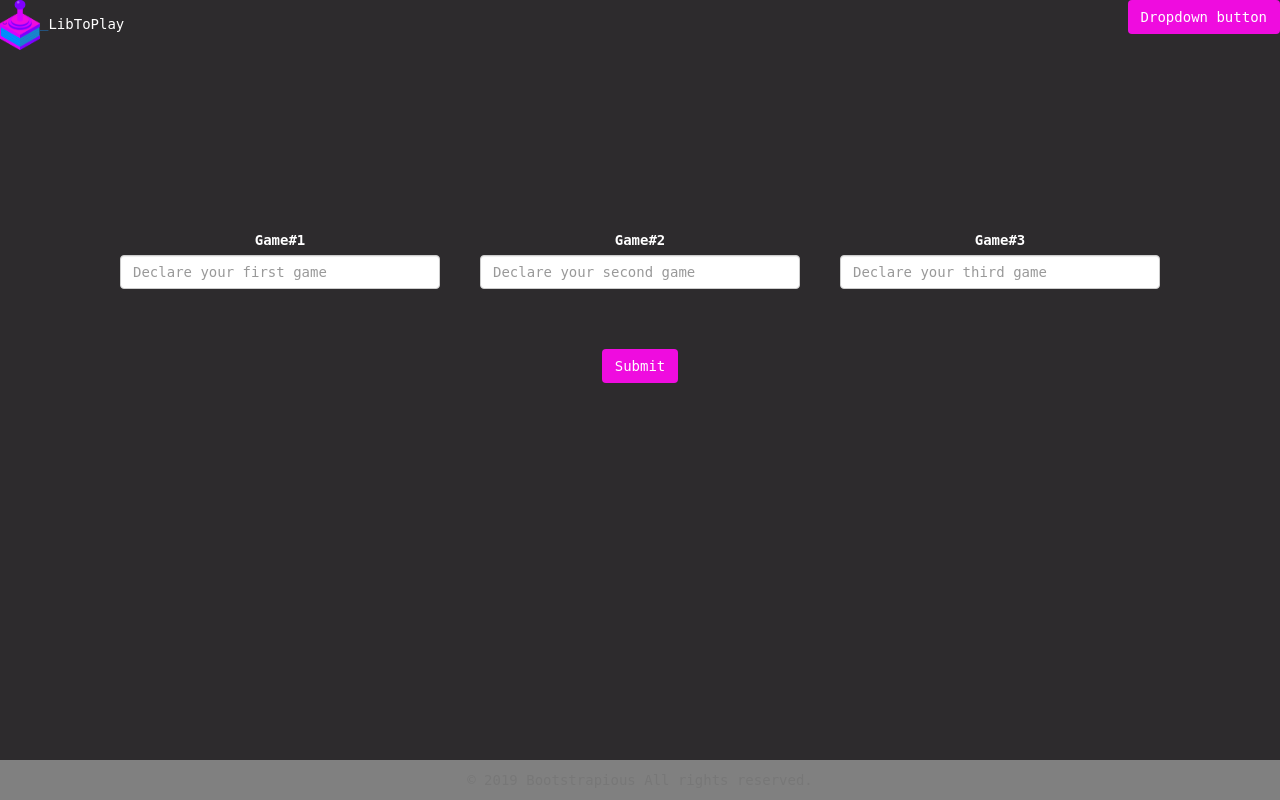
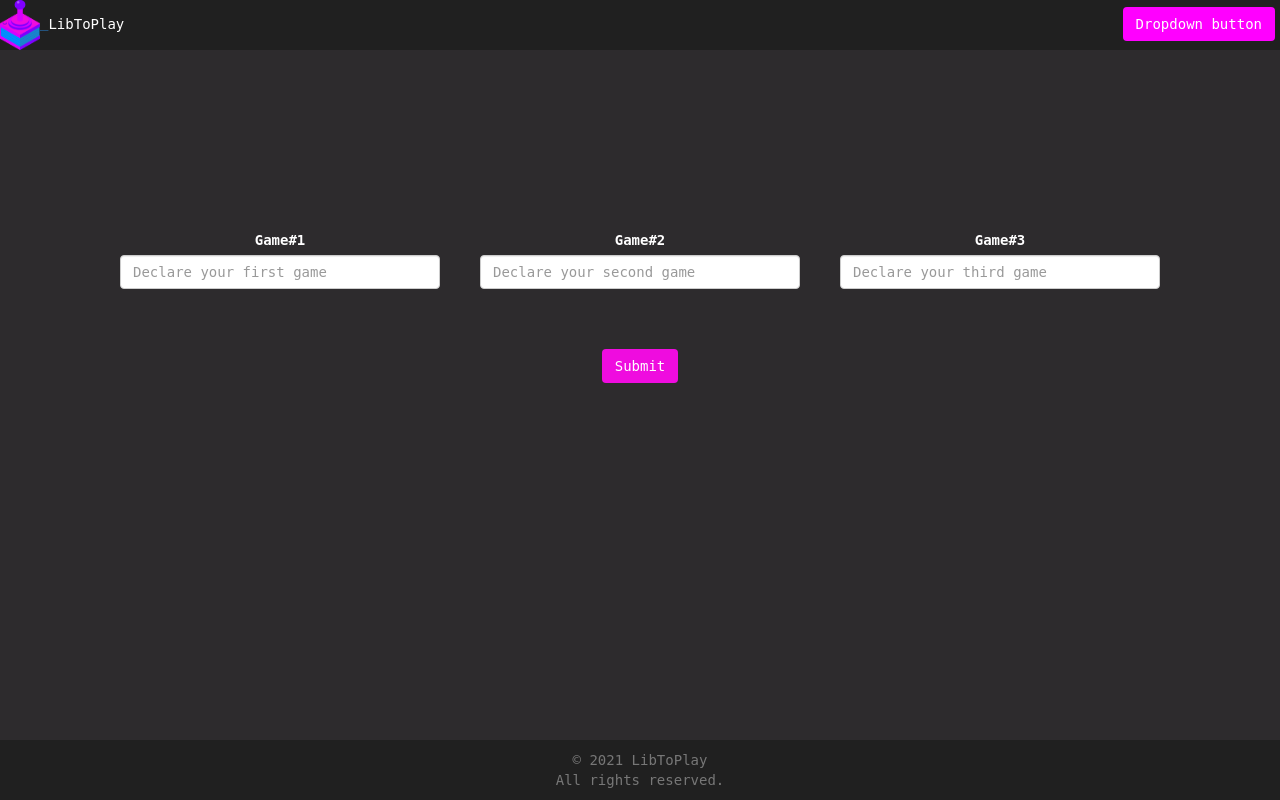
Before and after one commit to TehOriginale/LibToPlay, a PHP site: page / in a window 1280 px wide. Run offline with PHP 8.4, Linux system fonts and the light colour scheme; tables that the repository leaves empty or names only in its code hold one stand-in row (values such as "Sample post"); data that the repository does not hold is empty; some libraries are stand-ins or nearby versions.

Commit message:
One of the final updates

```diff
--- a/css/index.css
+++ b/css/index.css
@@ -57,6 +57,8 @@ form
     position: absolute;
     top:0;
     right:0;
+    margin-top:7px;
+    margin-right:5px;
 }
 #SubButton
 {
@@ -108,10 +110,13 @@ form
     width: 100%;
     position:fixed;
     /* Height of the footer*/
-    height: 40px;
-    background: grey;
+    height: 60px;
+    background: #202020;
 }
 
+#header {
+    background: #202020;
+}
 #nullgames {
     margin-top:20px;
     text-align: center;
--- a/footer.php
+++ b/footer.php
@@ -1,7 +1,7 @@
 <footer>
-<div class="bg-light py-4" id="footer">
+<div class="py-4" id="footer">
       <div class="container text-center">
-        <p class="text-muted mb-0 py-2">© 2019 Bootstrapious All rights reserved.</p>
+        <p class="text-muted mb-0 py-2">© 2021 LibToPlay <br>All rights reserved.</p>
       </div>
     </div>
 </footer>
--- a/gameinfo.php
+++ b/gameinfo.php
@@ -22,7 +22,7 @@ $tags = getTags($conn, $name);
 <i>Tags:
 <?php
 foreach($tags as $el) {
-  echo ''.$el.' ';
+  echo ' | '.$el.' ';
 }?>
 |
 </i>
--- a/header.php
+++ b/header.php
@@ -22,13 +22,18 @@
   <script src="https://stackpath.bootstrapcdn.com/bootstrap/4.4.1/js/bootstrap.min.js" integrity="sha384-wfSDF2E50Y2D1uUdj0O3uMBJnjuUD4Ih7YwaYd1iqfktj0Uod8GCExl3Og8ifwB6" crossorigin="anonymous"></script>
 </head>
 <body>
+<?php
+require_once 'includes/dbh.inc.php';
+require_once 'includes/functions.inc.php';
+?>
+<div id="header">
 <div>
   <a class="LogoItem" href = "/index.php"> <img src ="content/test_logo.png" alt = "Logotipias" height = "50" width = "40">
 </a>
 LibToPlay
 </div>
 <div class="dropdown">
-  <button class="btn btn-secondary dropdown-toggle" style="background-color: #ef0cdf"type="button" id="dropdownMenuButton" data-toggle="dropdown" aria-haspopup="true" aria-expanded="false">
+  <button class="btn btn-secondary dropdown-toggle" style="background-color: magenta"type="button" id="dropdownMenuButton" data-toggle="dropdown" aria-haspopup="true" aria-expanded="false">
     Dropdown button
   </button>
   <div class="dropdown-menu" aria-labelledby="Menu Button">
@@ -43,7 +48,8 @@ LibToPlay
         }
     ?>
     <div>
-    <a class="dropdown-item" href="/gameinfo.php">Random game of the day</a>
+    <a class="dropdown-item" href="/gameinfo.php?gamesName=<?php echo getRandomGame($conn);?>">Random game of the day</a>
     </div>
   </div>
 </div>
+</div>
--- a/index.php
+++ b/index.php
@@ -28,6 +28,9 @@
         if($_GET["error"] == "nullgames") {
             echo "No games entered!";
         }
+        else if($_GET["error"] == "nonexist") {
+            echo "Entered game/games do not exist in our LibToPlay database";
+        }
     }
     ?>
   </div>
--- a/searchpage.php
+++ b/searchpage.php
@@ -22,7 +22,7 @@ foreach($games as $el) {
     <a href="gameinfo.php?gamesName=<?php echo $name?>" class="listasPoint list-group-item list-group-item-action flex-column align-items-start active">
     <div class="d-flex w-100 justify-content-between">
       <h5 class="mb-1"><?php echo $name;?></h5>
-      <b>Rating<?php echo $rate;?></b>
+      <b>Rating <?php echo $rate;?></b>
     </div>
     <p class="mb-1"><?php echo limitDesc($desc);?></p>
   </a>
```
Also changed, not shown: includes/functions.inc.php (+17 -11 lines), includes/index.inc.php (+11 -4 lines).
